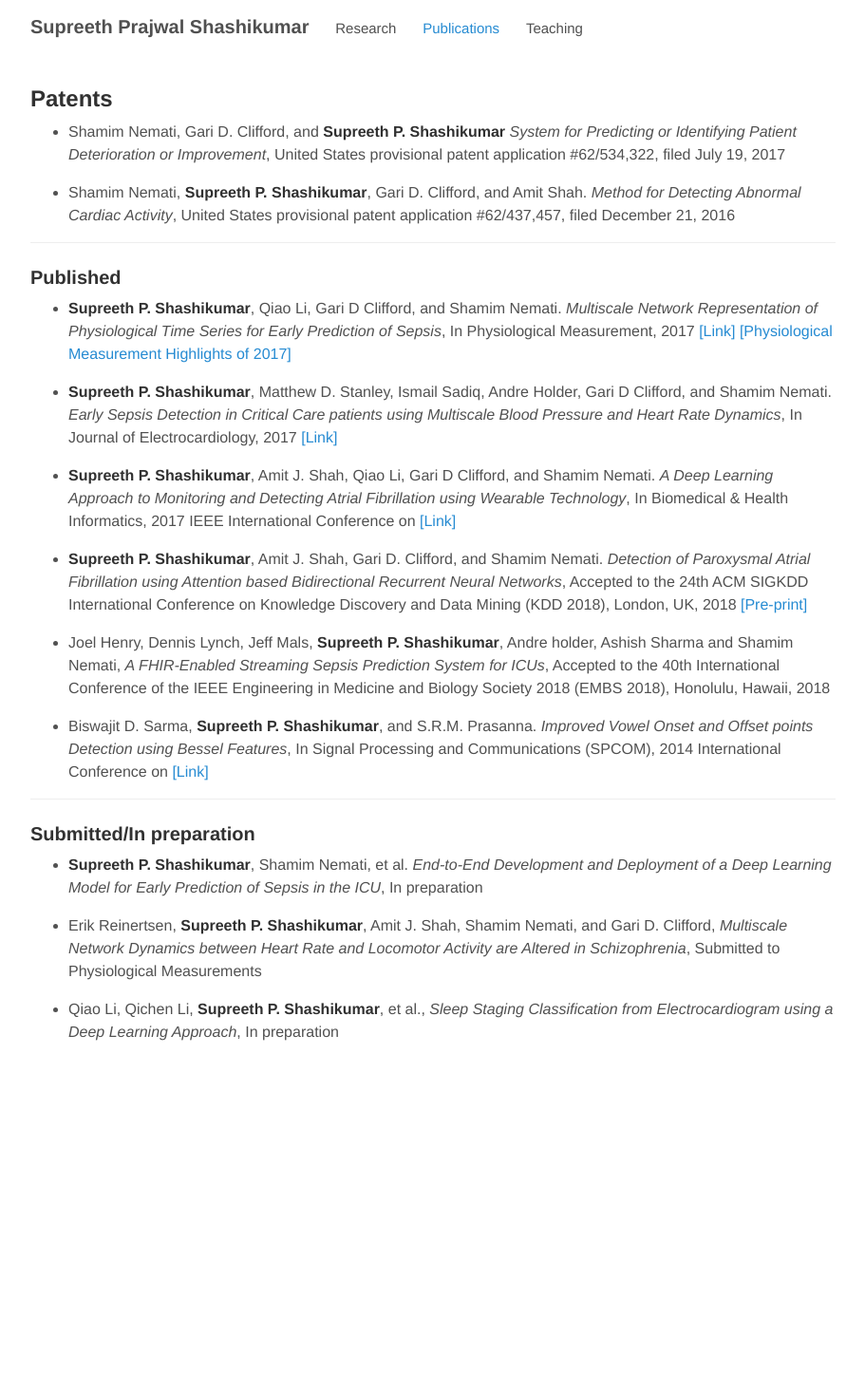
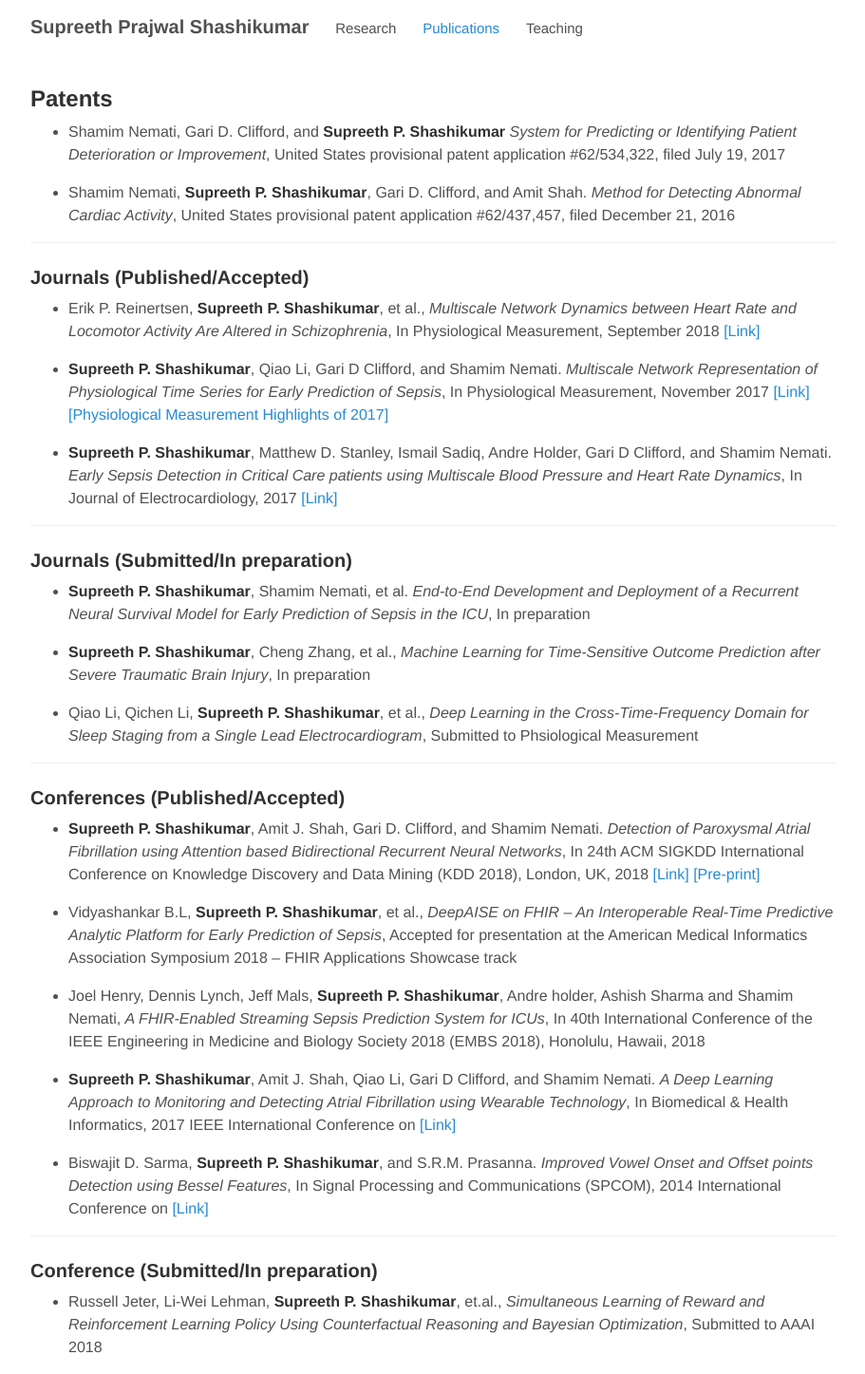
Before and after one commit to supreethprajwal/supreethprajwal.github.io, a Jekyll site: the page built from publications.md, in a window 1280 px wide. Shown: the whole page at 95% size, without its empty margins (184-1095 px from the left). Built offline with Jekyll 4.4.1, drawn with Linux system fonts in a browser that asks for light colours; nearby versions of some CDN libraries; before the commit the page ends 1115 px from its top, so only the background shows below that.

Commit message:
Supreeth

```diff
--- a/publications.md
+++ b/publications.md
@@ -11,25 +11,37 @@ title: "Publications"
 + Shamim Nemati, **Supreeth P. Shashikumar**, Gari D. Clifford, and Amit Shah. *Method for Detecting Abnormal Cardiac Activity*, United States provisional patent application #62/437,457, filed December 21, 2016
 
 ---
-### Published
+### Journals (Published/Accepted)
 
-+ **Supreeth P. Shashikumar**, Qiao Li, Gari D Clifford, and Shamim Nemati. *Multiscale Network Representation of Physiological Time Series for Early Prediction of Sepsis*, In Physiological Measurement, 2017 [[Link]](http://iopscience.iop.org/article/10.1088/1361-6579/aa9772){:target="_blank"} [[Physiological Measurement Highlights of 2017]](http://iopscience.iop.org/journal/0967-3334/page/Highlights_of_2017){:target="_blank"}
++ Erik P. Reinertsen, **Supreeth P. Shashikumar**, et al., *Multiscale Network Dynamics between Heart Rate and Locomotor Activity Are Altered in Schizophrenia*, In Physiological Measurement, September 2018 [[Link]](http://iopscience.iop.org/article/10.1088/1361-6579/aae1ed){:target="_blank"}
+
++ **Supreeth P. Shashikumar**, Qiao Li, Gari D Clifford, and Shamim Nemati. *Multiscale Network Representation of Physiological Time Series for Early Prediction of Sepsis*, In Physiological Measurement, November 2017 [[Link]](http://iopscience.iop.org/article/10.1088/1361-6579/aa9772){:target="_blank"} [[Physiological Measurement Highlights of 2017]](http://iopscience.iop.org/journal/0967-3334/page/Highlights_of_2017){:target="_blank"}
 
 + **Supreeth P. Shashikumar**, Matthew D. Stanley, Ismail Sadiq, Andre Holder, Gari D Clifford, and Shamim Nemati. *Early Sepsis Detection in Critical Care patients using Multiscale Blood Pressure and Heart Rate Dynamics*, In Journal of Electrocardiology, 2017 [[Link]](http://www.sciencedirect.com/science/article/pii/S0022073617302546){:target="_blank"}
 
+---
+### Journals (Submitted/In preparation)
+
++ **Supreeth P. Shashikumar**, Shamim Nemati, et al. *End-to-End Development and Deployment of a Recurrent Neural Survival Model for Early Prediction of Sepsis in the ICU*, In preparation
+
++ **Supreeth P. Shashikumar**, Cheng Zhang, et al., *Machine Learning for Time-Sensitive Outcome Prediction after Severe Traumatic Brain Injury*, In preparation
+
++ Qiao Li, Qichen Li, **Supreeth P. Shashikumar**, et al., *Deep Learning in the Cross-Time-Frequency Domain for Sleep Staging from a Single Lead Electrocardiogram*, Submitted to Phsiological Measurement
+
+---
+### Conferences (Published/Accepted)
+
++ **Supreeth P. Shashikumar**, Amit J. Shah, Gari D. Clifford, and Shamim Nemati.  *Detection of Paroxysmal Atrial Fibrillation using Attention based Bidirectional Recurrent Neural Networks*, In 24th ACM SIGKDD International Conference on Knowledge Discovery and Data Mining (KDD 2018), London, UK, 2018 [[Link]](https://dl.acm.org/citation.cfm?id=3219912){:target="_blank"} [[Pre-print]](https://arxiv.org/abs/1805.09133){:target="_blank"}
+
++ Vidyashankar B.L, **Supreeth P. Shashikumar**, et al., *DeepAISE on FHIR – An Interoperable Real-Time Predictive Analytic Platform for Early Prediction of Sepsis*, Accepted for presentation at the American Medical Informatics Association Symposium 2018 – FHIR Applications Showcase track
+
++ Joel Henry, Dennis Lynch, Jeff Mals, **Supreeth P. Shashikumar**, Andre holder, Ashish Sharma and Shamim Nemati, *A FHIR-Enabled Streaming Sepsis Prediction System for ICUs*, In 40th International Conference of the IEEE Engineering in Medicine and Biology Society 2018 (EMBS 2018), Honolulu, Hawaii, 2018
+
 + **Supreeth P. Shashikumar**, Amit J. Shah, Qiao Li, Gari D Clifford, and Shamim Nemati. *A Deep Learning Approach to Monitoring and Detecting Atrial Fibrillation using Wearable Technology*, In Biomedical & Health Informatics, 2017 IEEE International Conference on [[Link]](http://ieeexplore.ieee.org/abstract/document/7897225/){:target="_blank"}
-
-+ **Supreeth P. Shashikumar**, Amit J. Shah, Gari D. Clifford, and Shamim Nemati.  *Detection of Paroxysmal Atrial Fibrillation using Attention based Bidirectional Recurrent Neural Networks*, Accepted to the 24th ACM SIGKDD International Conference on Knowledge Discovery and Data Mining (KDD 2018), London, UK, 2018 [[Pre-print]](https://arxiv.org/abs/1805.09133){:target="_blank"}
-
-+ Joel Henry, Dennis Lynch, Jeff Mals, **Supreeth P. Shashikumar**, Andre holder, Ashish Sharma and Shamim Nemati, *A FHIR-Enabled Streaming Sepsis Prediction System for ICUs*, Accepted to the 40th International Conference of the IEEE Engineering in Medicine and Biology Society 2018 (EMBS 2018), Honolulu, Hawaii, 2018
 
 + Biswajit D. Sarma, **Supreeth P. Shashikumar**, and S.R.M. Prasanna. *Improved Vowel Onset and Offset points Detection using Bessel Features*, In Signal Processing and Communications (SPCOM), 2014 International Conference on [[Link]](http://ieeexplore.ieee.org/abstract/document/6983913/){:target="_blank"}
 
 ---
-### Submitted/In preparation
+### Conference (Submitted/In preparation)
 
-+ **Supreeth P. Shashikumar**, Shamim Nemati, et al. *End-to-End Development and Deployment of a Deep Learning Model for Early Prediction of Sepsis in the ICU*, In preparation
-
-+ Erik Reinertsen, **Supreeth P. Shashikumar**, Amit J. Shah, Shamim Nemati, and Gari D. Clifford, *Multiscale Network Dynamics between Heart Rate and Locomotor Activity are Altered in Schizophrenia*, Submitted to Physiological Measurements
-
-+ Qiao Li, Qichen Li, **Supreeth P. Shashikumar**, et al., *Sleep Staging Classification from Electrocardiogram using a Deep Learning Approach*, In preparation
++ Russell Jeter, Li-Wei Lehman, **Supreeth P. Shashikumar**, et.al., *Simultaneous Learning of Reward and Reinforcement Learning Policy Using Counterfactual Reasoning and Bayesian Optimization*, Submitted to AAAI 2018
```
